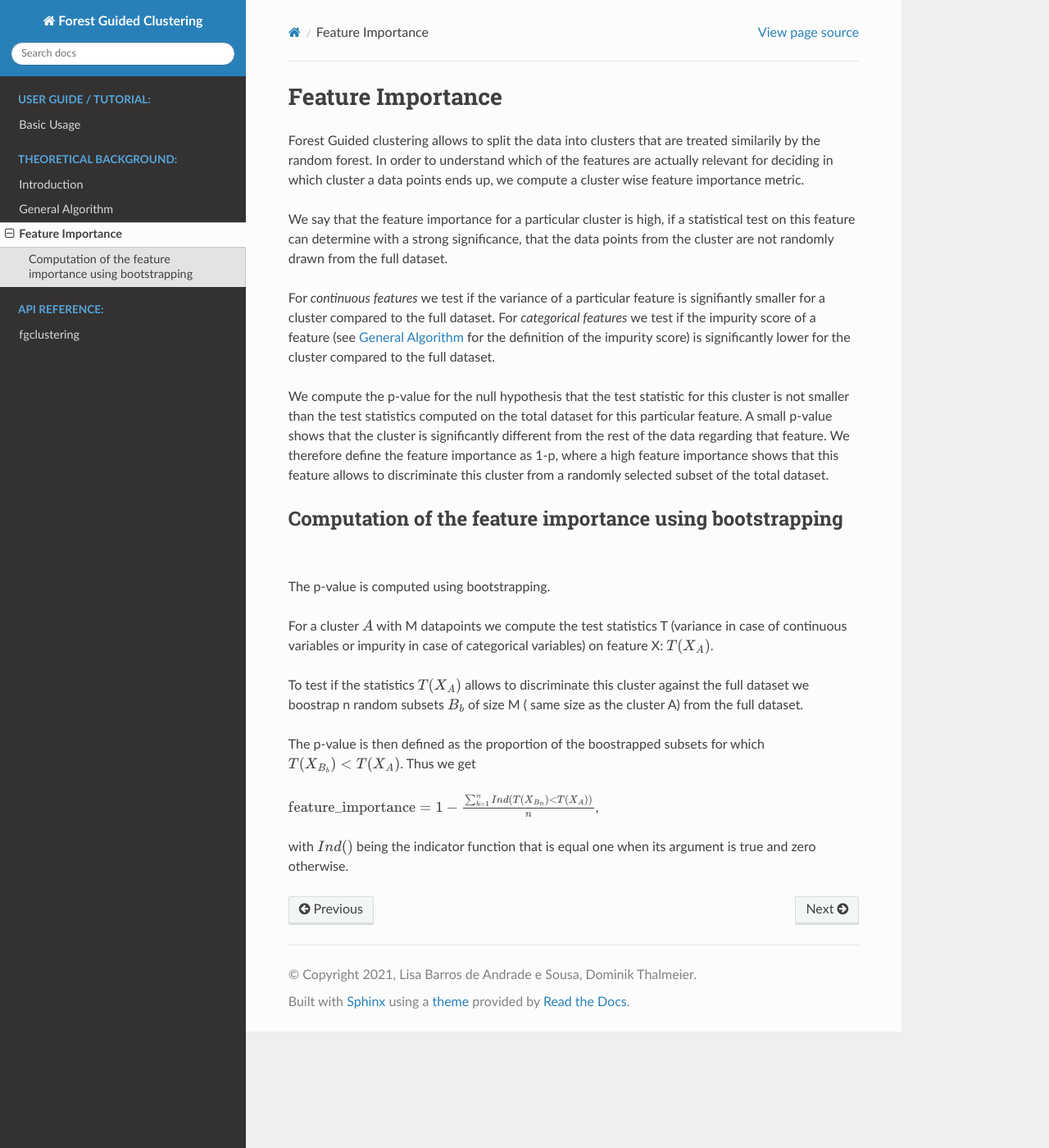
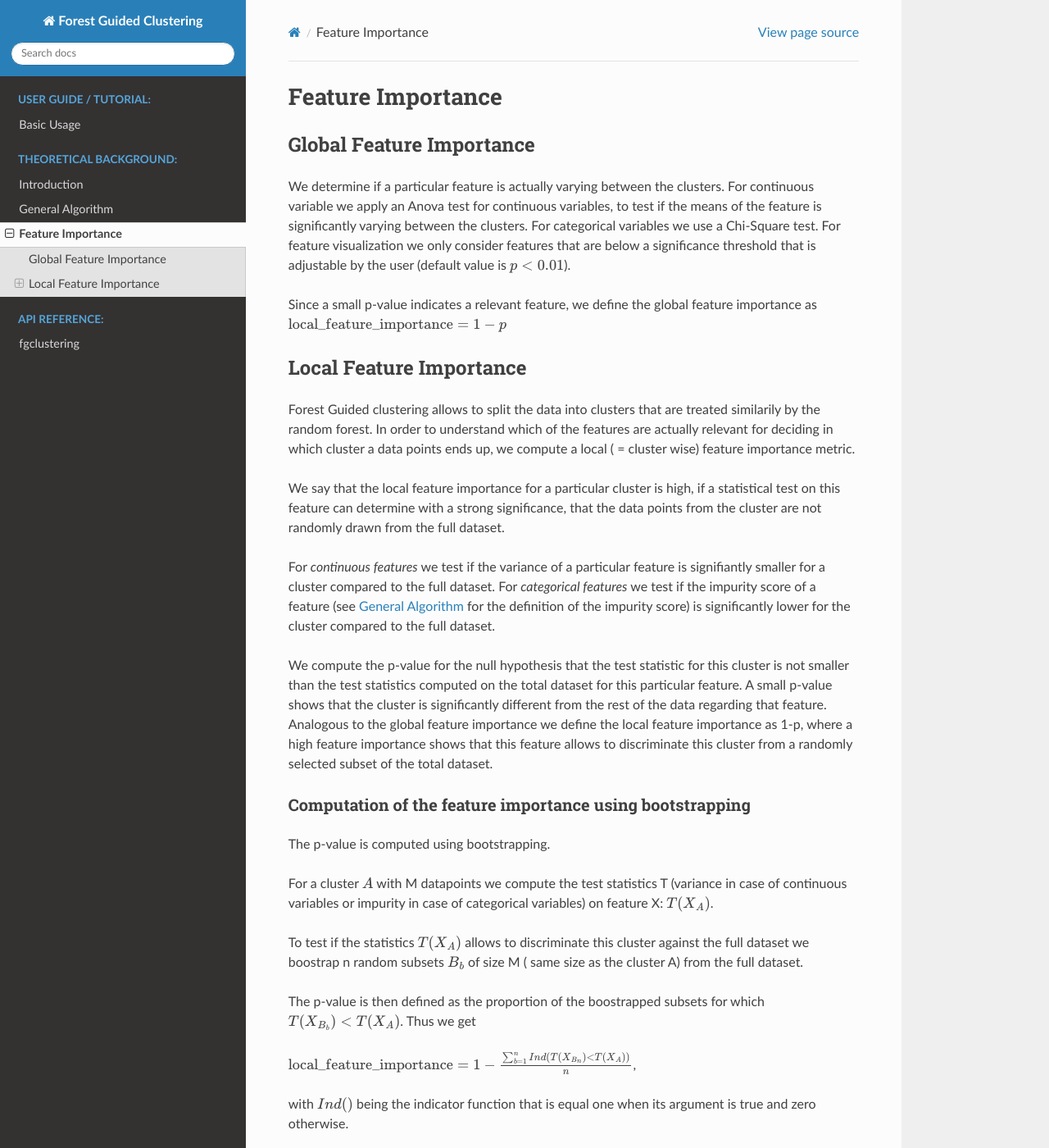
Before and after one commit to HelmholtzAI-Consultants-Munich/fg-clustering, a Sphinx documentation site: the page built from docs/source/feature_importance.rst, in a window 1280 px wide and 1400 px high. Shown: the whole window at 82% size. Built offline with Sphinx 7.4.7 and the Read the Docs theme 2.0.0, drawn with Linux system fonts in a browser that asks for light colours; pages that are not in the unit, such as notebooks, are missing from menus.

Commit message:
Update feature_importance.rst

```diff
--- a/docs/source/feature_importance.rst
+++ b/docs/source/feature_importance.rst
@@ -1,20 +1,34 @@
 Feature Importance
 ===================
 
+Global Feature Importance
+--------------------------
+We determine if a particular feature is actually varying between the clusters.
+For continuous variable we apply an Anova test for continuous variables, to test if the means of the feature is significantly varying between the clusters.
+For categorical variables we use a Chi-Square test.
+For feature visualization we only consider features that are below a significance threshold that is adjustable by the user (default value is :math:`p<0.01`).
+
+Since a small p-value indicates a relevant feature, we define the global feature importance as
+:math:`\text{local_feature_importance} = 1-p`
+
+
+Local Feature Importance
+--------------------------
+
 Forest Guided clustering allows to split the data into clusters that are treated similarily by the random forest.
-In order to understand which of the features are actually relevant for deciding in which cluster a data points ends up, we compute a cluster wise feature importance metric.
+In order to understand which of the features are actually relevant for deciding in which cluster a data points ends up, we compute a local ( = cluster wise) feature importance metric.
 
-We say that the feature importance for a particular cluster is high, if a statistical test on this feature can determine with a strong significance, that the data points from the cluster are not randomly drawn from the full dataset.
+We say that the local feature importance for a particular cluster is high, if a statistical test on this feature can determine with a strong significance, that the data points from the cluster are not randomly drawn from the full dataset.
 
 For *continuous features* we test if the variance of a particular feature is signifiantly smaller for a cluster compared to the full dataset.
 For *categorical features* we test if the impurity score of a feature (see :doc:`general_algorithm` for the definition of the impurity score) is significantly lower for the cluster compared to the full dataset.
 
 We compute the p-value for the null hypothesis that the test statistic for this cluster is not smaller than the test statistics computed on the total dataset for this particular feature.
 A small p-value shows that the cluster is significantly different from the rest of the data regarding that feature.
-We therefore define the feature importance as 1-p, where a high feature importance shows that this feature allows to discriminate this cluster from a randomly selected subset of the total dataset.
+Analogous to the global feature importance we define the local feature importance as 1-p, where a high feature importance shows that this feature allows to discriminate this cluster from a randomly selected subset of the total dataset.
 
 Computation of the feature importance using bootstrapping
------------------------------------------------------------
+^^^^^^^^^^^^^^^^^^^^^^^^^^^^^^^^^^^^^^^^^^^^^^^^^^^^^^^^^^^
 
 The p-value is computed using bootstrapping.
 
@@ -28,6 +42,6 @@ same size as the cluster A) from the full dataset.
 The p-value is then defined as the proportion of the boostrapped subsets for which :math:`T(X_{B_b})<T(X_A)`.
 Thus we get
 
-:math:`\text{feature_importance} = 1-\frac{\sum_{b=1}^n Ind\left(T(X_{B_n})<T(X_A)\right)}{n}`,
+:math:`\text{local_feature_importance} = 1-\frac{\sum_{b=1}^n Ind\left(T(X_{B_n})<T(X_A)\right)}{n}`,
 
 with :math:`Ind()` being the indicator function that is equal one when its argument is true and zero otherwise.
```
